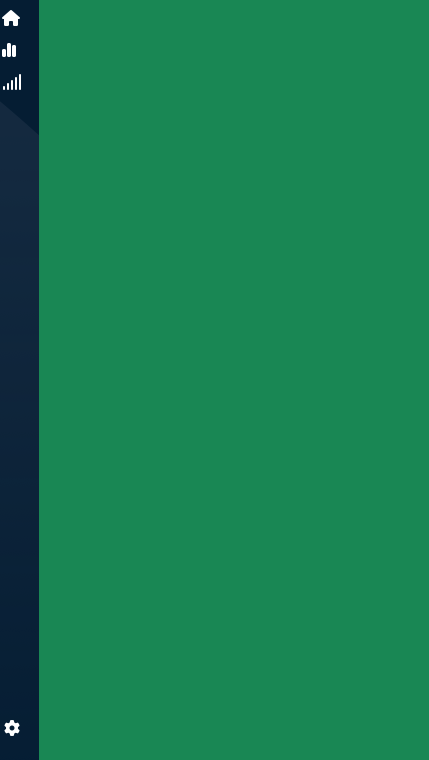
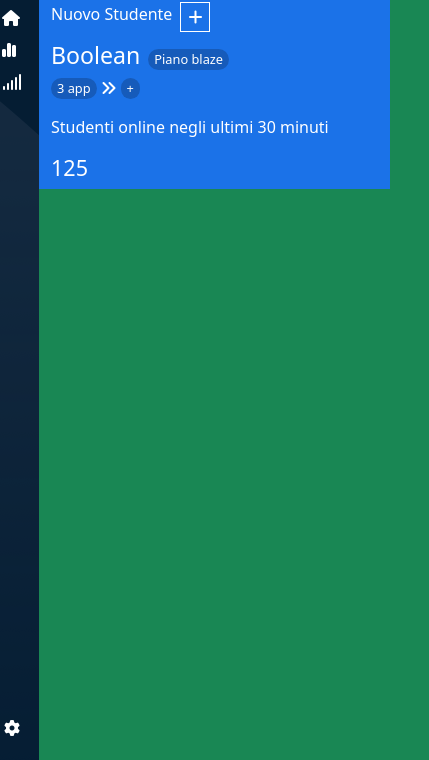
Before and after one commit to leonardochen01/html-css-bootstrap-dashboard, a plain HTML site: page index.html in a window 390 px wide. Shown: the part 84-844 px from the top of the page, 429 px wide, since content can reach past the window. Drawn offline with nearby package versions, Linux system fonts and the light colour scheme.

Commit message:
added: responsive boolean blue container

```diff
--- a/css/style.css
+++ b/css/style.css
@@ -53,3 +53,23 @@ main{
 .sidebar i{
   padding-right: 15px;
 }
+
+/*BLUE CONTAINER*/
+
+.c-1{
+  min-height: 100px;
+  background-color: rgb(27, 114, 232);
+}
+
+.c-1 .row .col-md-5 .btn{
+  background-color: rgb(22, 91, 186);
+  border-radius: 20px;
+  font-size: 0.8rem;
+  padding: 0px 5px;
+}
+
+.c-1 .row .col-md-3 div{
+  border: 1px solid white;
+  padding: 2px 7px;
+  height: fit-content;
+}
--- a/index.html
+++ b/index.html
@@ -120,11 +120,56 @@
             </ul>
           </div>
 
+      </div> <!--/div class sidebar-->
+
+      <div class="container-fluid c-1">
+
+        <div class="row d-flex pt-3 tw">
+
+          <div class="col-12 col-md-5 order-md-first">
+
+            <div class="d-flex align-items-center">
+              <h3 class="">Boolean</h3>
+              <div class="btn mx-2 tw">
+                Piano blaze
+              </div>
+            </div>
+
+            <div class="d-flex align-items-center">
+              <div class="btn tw">
+                3 app
+              </div>
+              <i class="fa-solid fa-angles-right mx-1"></i>
+              <!--mobile plus icon-->
+              <div class="btn tw d-md-none">
+                +
+              </div>
+              <!--md btn-->
+              <div class="d-none d-md-flex">
+                <div class="btn tw">Boolean mobile app</div>
+                <div class="btn tw mx-2">Boolean web app</div>
+                <div class="btn tw">Boolean vlog app</div>
+              </div>
+            </div>
+          </div>
+
+          <div class="col-12 col-md-4">
+            <p class="pt-3 pt-md-0">Studenti online negli ultimi 30 minuti</p>
+            <h4>125</h4>
+          </div>
+
+          <div class="col-12 col-md-3 order-first order-md-last d-flex">
+            <p>Nuovo Studente</p>
+            <div class="mx-2">
+              <i class="fa-sharp fa-solid fa-plus"></i>
+            </div>
+          </div>
+
+        </div>
 
 
-      </div> <!--/div class sidebar-->
 
-
+      </div>
 
 
 
```
